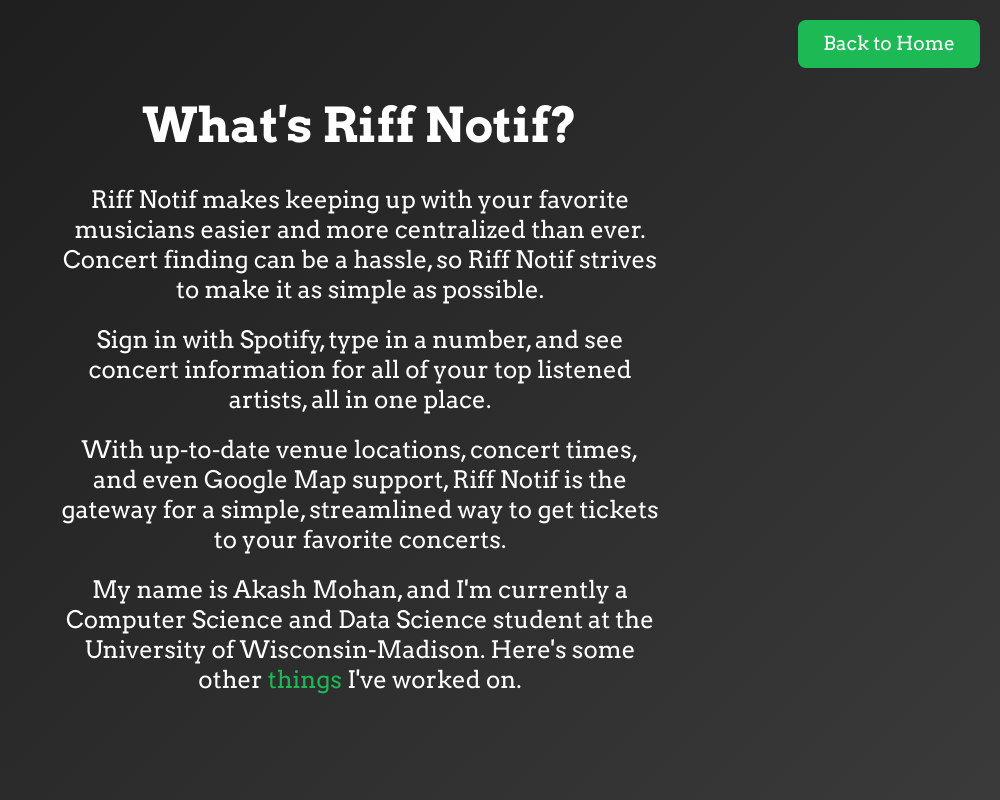
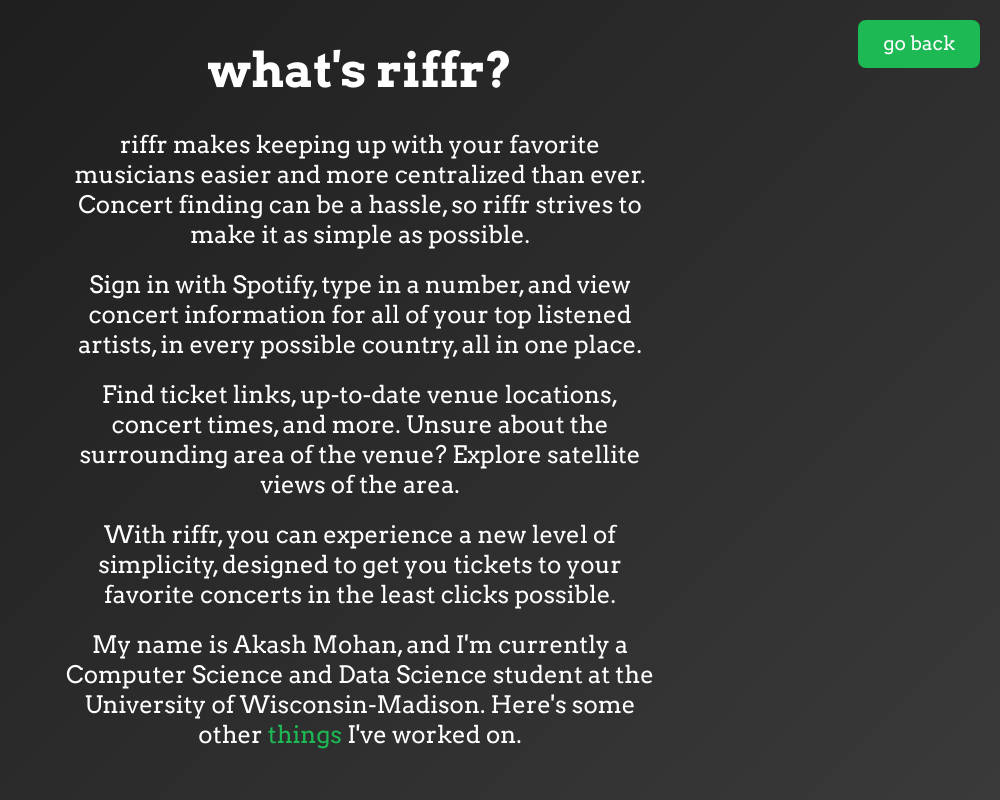
Before and after one commit to akashm6/riffr, a React (Create React App) app: page /about in a window 1280 px wide. Shown: the whole page, without its empty margins (280-1280 px from the left). Built offline with nearby package versions, Linux system fonts and the light colour scheme.

Commit message:
about page to show everyone how cool i am

```diff
--- a/src/pages/about.js
+++ b/src/pages/about.js
@@ -5,27 +5,30 @@
 function AboutPage() {
     return (
         <div className="about-container">
-            <h1 className="about-title">What's Riff Notif?</h1>
+            <h1 className="about-title">what's riffr?</h1>
             <p className="about-description">
-                Riff Notif makes keeping up with your favorite musicians easier and more centralized
-                than ever. Concert finding can be a hassle, so Riff Notif strives to make it as simple
+                riffr makes keeping up with your favorite musicians easier and more centralized
+                than ever. Concert finding can be a hassle, so riffr strives to make it as simple
                 as possible.
             </p>
             <p className="about-description">
-                Sign in with Spotify, type in a number, and see concert information for all of your
-                top listened artists, all in one place.
+                Sign in with Spotify, type in a number, and view concert information for all of your
+                top listened artists, in every possible country, all in one place.
             </p>
             <p className="about-description">
-                With up-to-date venue locations, concert times, and even Google Map support,
-                Riff Notif is the gateway for a simple, streamlined way to get tickets to your
-                favorite concerts.
+                Find ticket links, up-to-date venue locations, concert times, and more.
+                Unsure about the surrounding area of the venue? Explore satellite views of the area.
+            </p>
+            <p className = 'about-description'>
+                With riffr, you can experience a new level of simplicity, designed to get you tickets
+                to your favorite concerts in the least clicks possible.
             </p>
             <p className="about-description">
                 My name is Akash Mohan, and I'm currently a Computer Science and Data Science student
                 at the University of Wisconsin-Madison. Here's some other <a href="https://github.com/akashm6" target="_blank" rel="noopener noreferrer">things</a> I've worked on.
             </p>
 
-            <Link to = '/' className="back-to-home-button">Back to Home</Link>
+            <Link to = '../' className="back-to-home-button">go back</Link>
 
         </div>
     );
```
